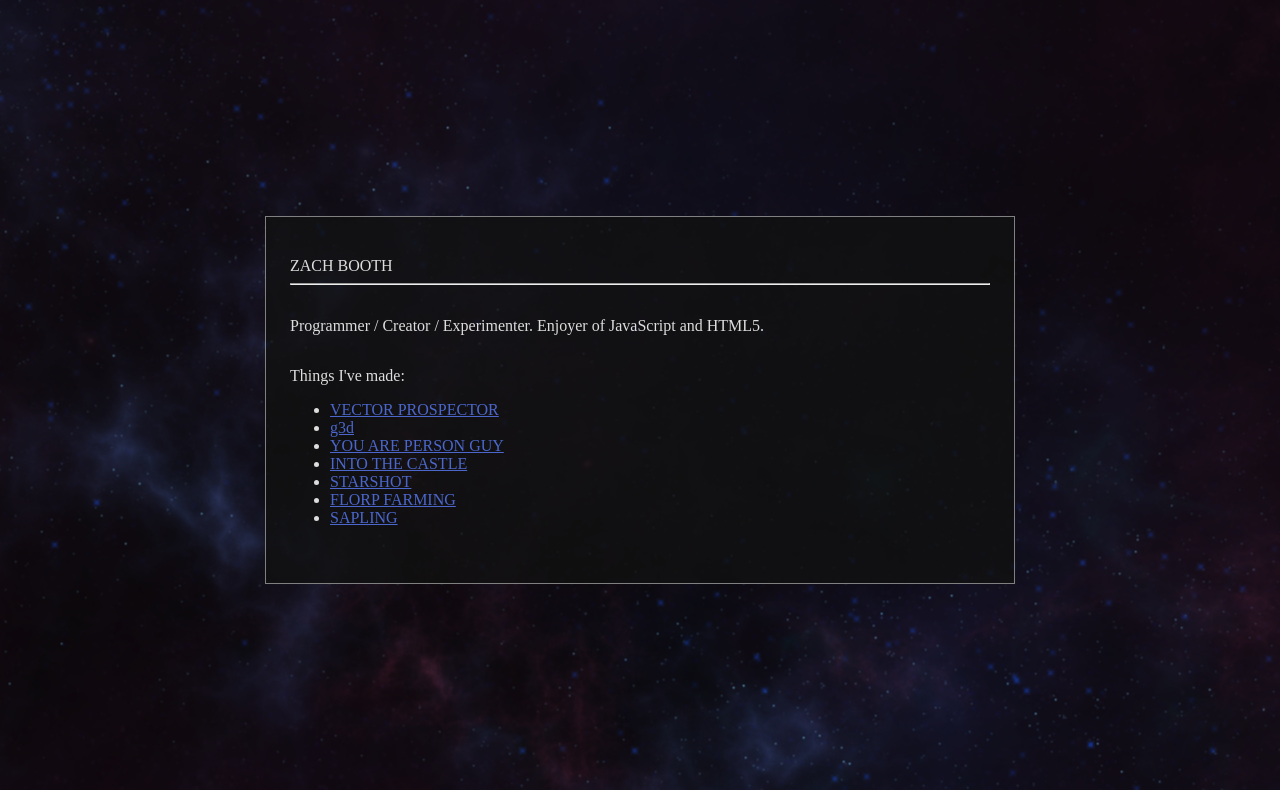
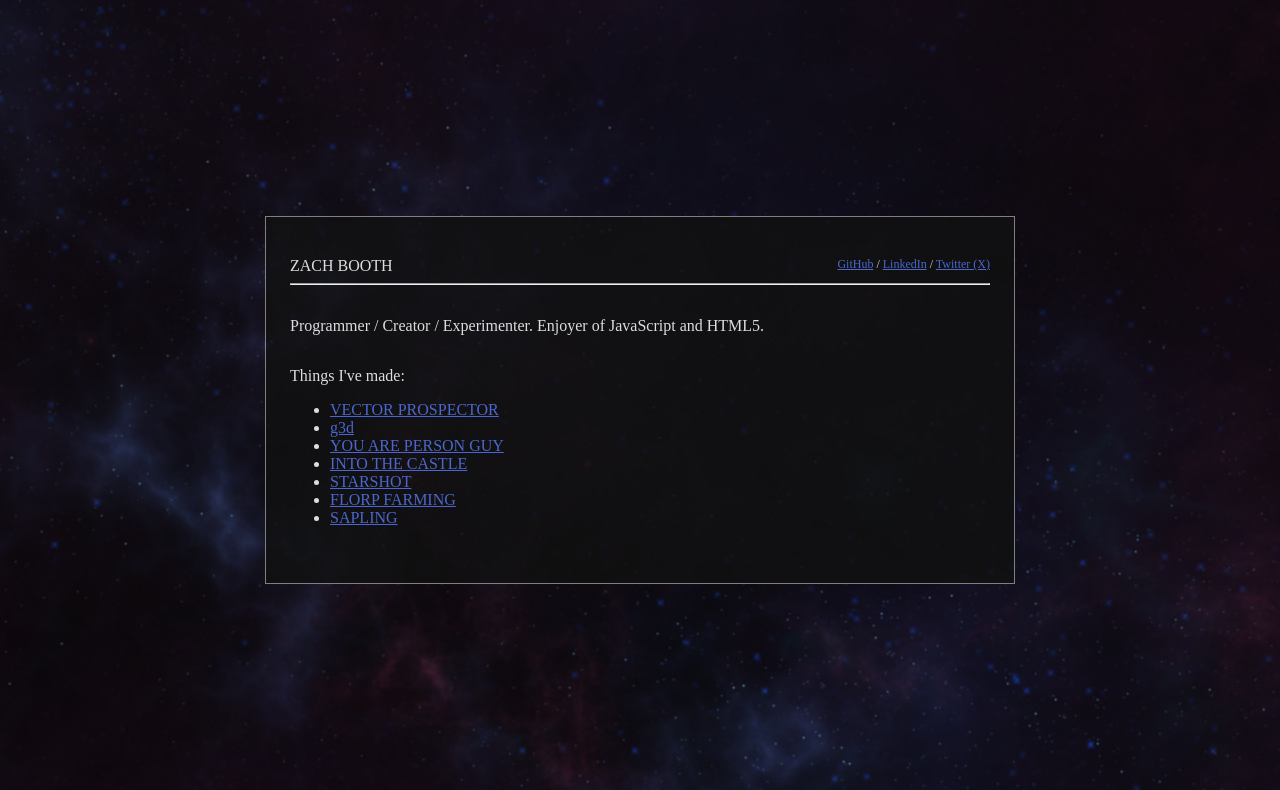
Before and after one commit to groverburger/groverburger.github.io, a plain HTML site: page index.html in a window 1280 px wide. Shown: the top 790 px of the page. Drawn offline with Linux system fonts and the light colour scheme; a web font is replaced by a local one.

Commit message:
Added links to GitHub, LinkedIn, Twitter

```diff
--- a/index.html
+++ b/index.html
@@ -113,7 +113,19 @@
     <div class='noiseA'></div>
 
     <main>
-      ZACH BOOTH
+      <div style='display: flex; justify-content: space-between;'>
+        <div>
+          ZACH BOOTH
+        </div>
+
+        <div style='font-size: 0.75rem;'>
+          <a href='https://github.com/groverburger'>GitHub</a>
+          /
+          <a href='https://www.linkedin.com/in/zachary-booth-7b9742234/'>LinkedIn</a>
+          /
+          <a href='https://x.com/grover_burger'>Twitter (X)</a>
+        </div>
+      </div>
 
       <hr>
 
```
